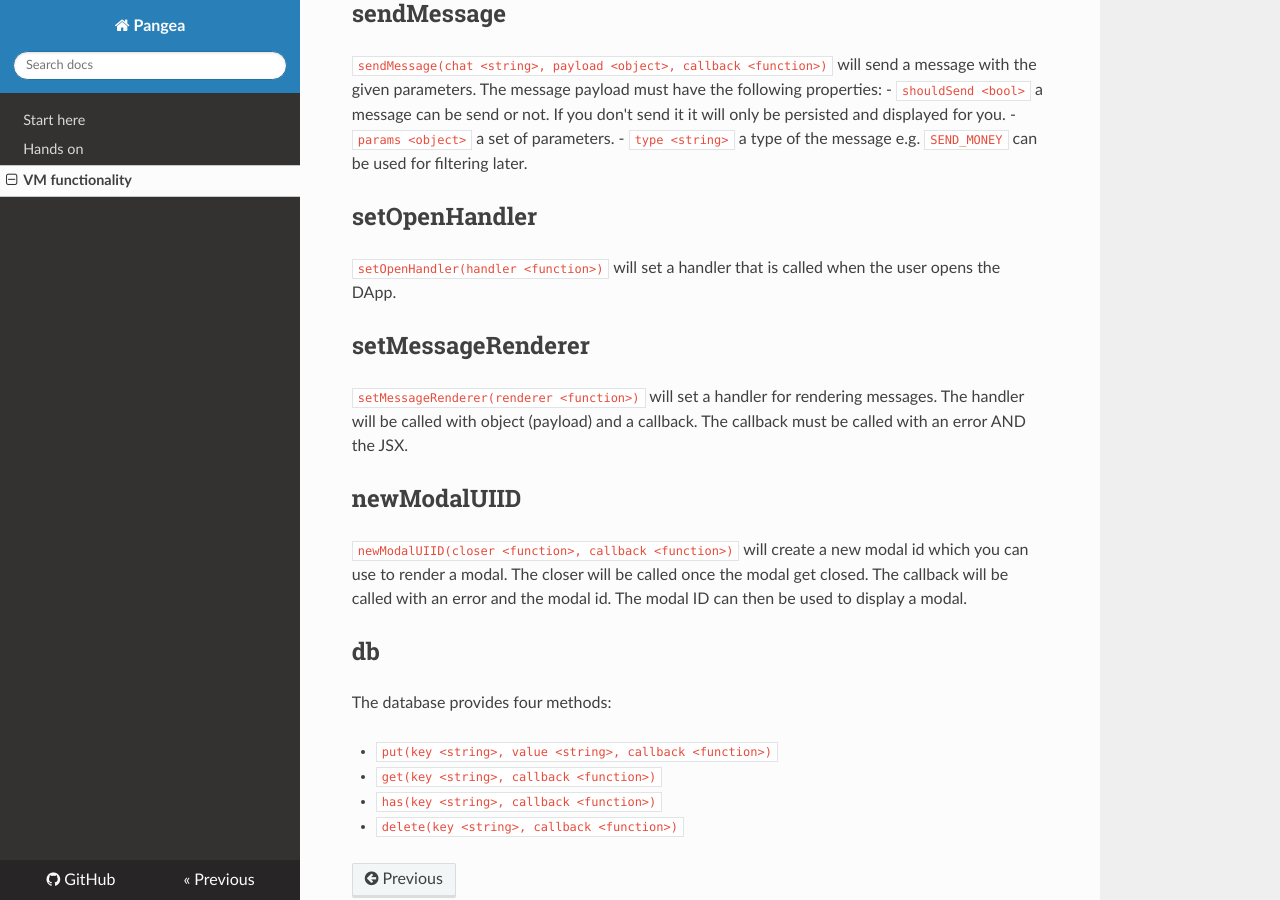
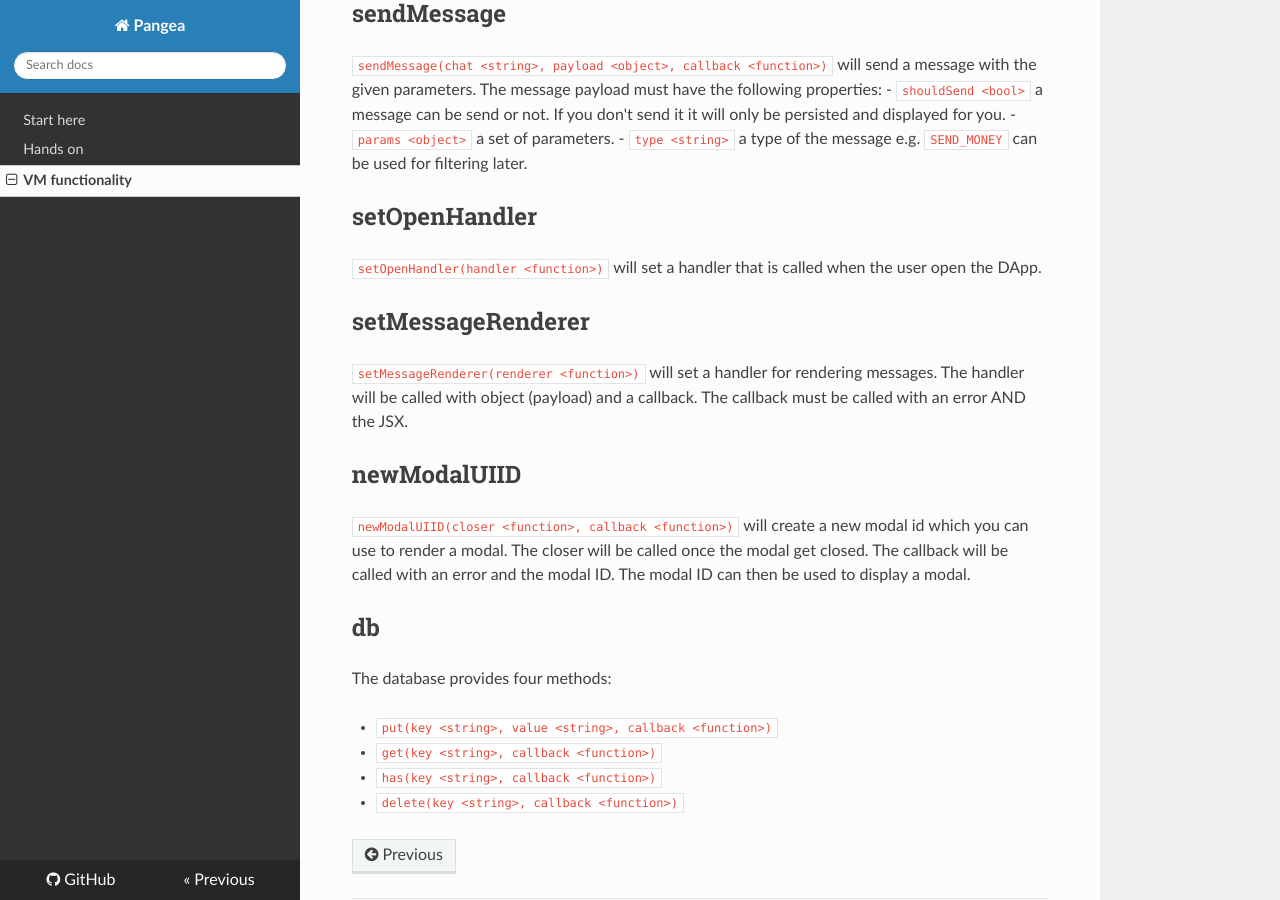
Before and after one commit to Bit-Nation/pangea-developer-documentation, an MkDocs documentation site: the page built from docs/vm_functionality.md, in a window 1280 px wide and 900 px high, scrolled down 660 px. Built offline with MkDocs 1.6.1, drawn with Linux system fonts in a browser that asks for light colours; nearby versions of some CDN libraries; old or Windows-style settings are respelled for this version of MkDocs; some of the changed text lies outside the part shown.

Commit message:
Update vm_functionality.md
spelling

```diff
--- a/docs/vm_functionality.md
+++ b/docs/vm_functionality.md
@@ -25,7 +25,7 @@ The message payload must have the following properties:
 - `type <string>` a type of the message e.g. `SEND_MONEY` can be used for filtering later.
 
 ## setOpenHandler
-`setOpenHandler(handler <function>)` will set a handler that is called when the user opens the DApp.
+`setOpenHandler(handler <function>)` will set a handler that is called when the user open the DApp.
 
 ## setMessageRenderer
 `setMessageRenderer(renderer <function>)` will set a handler for rendering messages. The handler will be called with object (payload) and a callback.
@@ -33,7 +33,7 @@ The callback must be called with an error AND the JSX.
 
 ## newModalUIID
 `newModalUIID(closer <function>, callback <function>)` will create a new modal id which you can use to render a modal.
-The closer will be called once the modal get closed. The callback will be called with an error and the modal id.
+The closer will be called once the modal get closed. The callback will be called with an error and the modal ID.
 The modal ID can then be used to display a modal.
 
 ## db
```
Also changed, not shown: other parts of docs/vm_functionality.md (+1 -1 lines).
